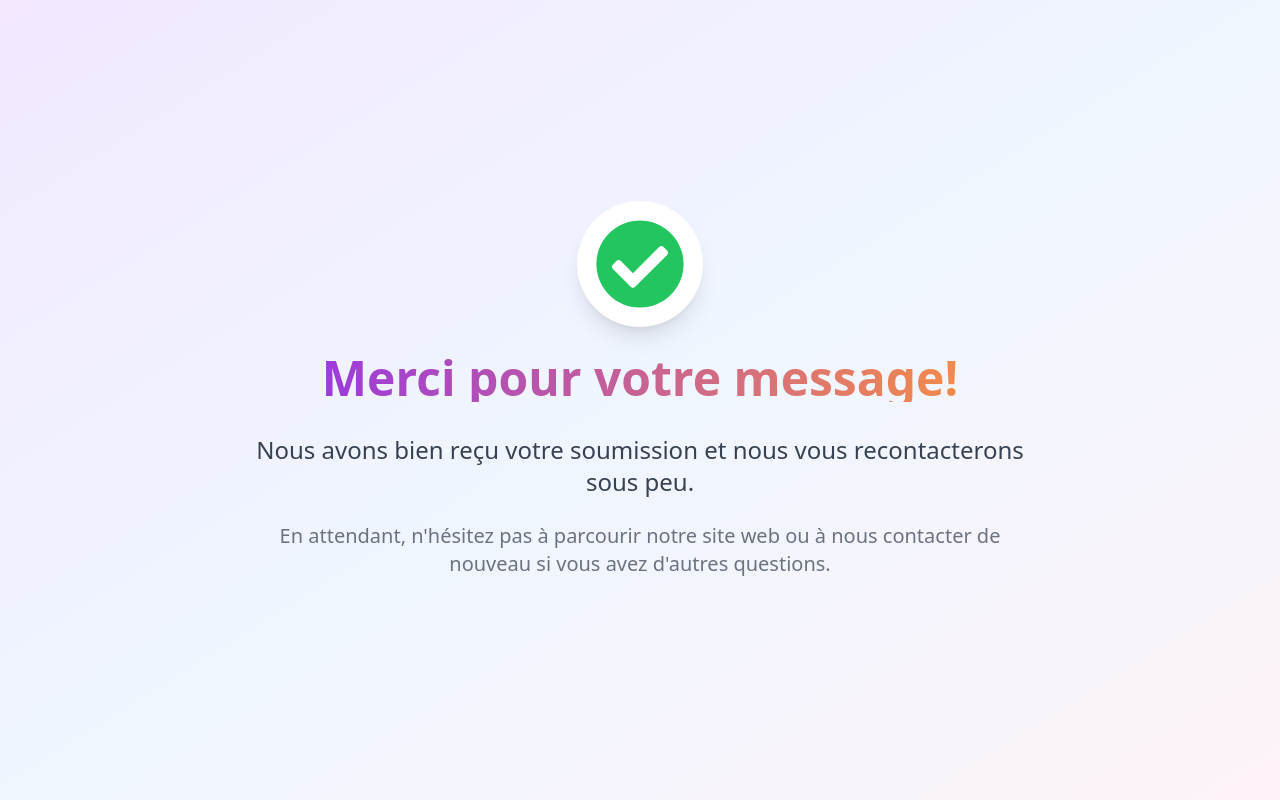
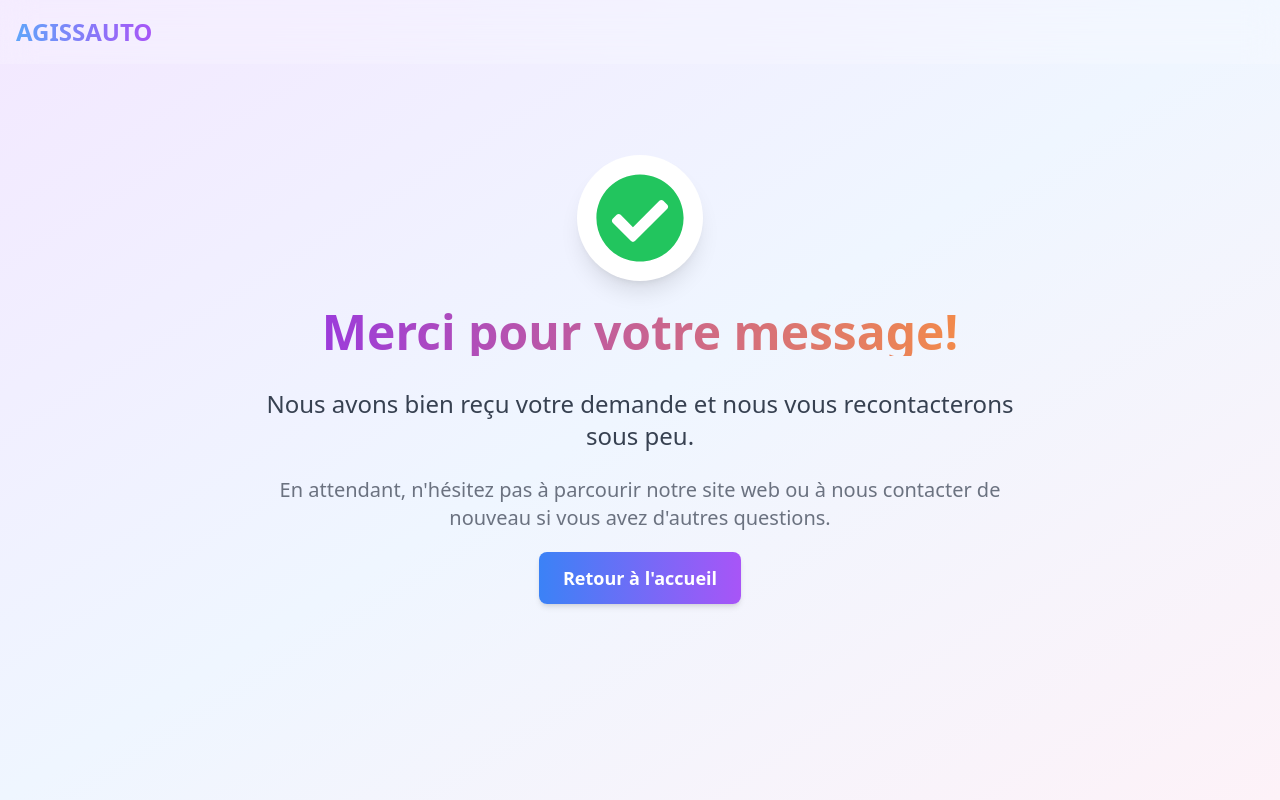
Before and after one commit to kando-o/RS_DEPANNAGE, a React (Vite) app: page /message-recu in a window 1280 px wide. Built offline with nearby package versions, Linux system fonts and the light colour scheme.

Commit message:
AGISAUTO Add ThankYou

```diff
--- a/src/components/ThankYou.jsx
+++ b/src/components/ThankYou.jsx
@@ -1,10 +1,15 @@
 import React, { useEffect, useRef } from "react";
 import { gsap } from "gsap";
 import { FaCheckCircle } from "react-icons/fa";
+import { Helmet, HelmetProvider } from "react-helmet-async";
+import { NavLink } from "react-router-dom";
+
 
 export default function ThankYou() {
   const messageRef = useRef(null);
   const iconRef = useRef(null);
+  const navbarRef = useRef(null);
+
 
   useEffect(() => {
     // GSAP Animations
@@ -21,6 +26,73 @@ export default function ThankYou() {
   }, []);
 
   return (
+	  /* Helmet pour les métadonnées */
+    <HelmetProvider>
+      <Helmet>
+				<title>Merci pour votre message | AGISSAUTO - Épaviste agréé</title>
+				<meta
+					name="description"
+					content="Nous avons bien reçu votre message ! Notre équipe vous contactera sous peu. AGISSAUTO, expert en enlèvement gratuit d'épaves en Île-de-France et partout en France."
+					/>
+
+					<meta
+					name="keywords"
+					content="confirmation message, contact AGISSAUTO, épaviste, enlèvement épaves, épaviste agréé, service auto, dépannage voiture, récupération véhicule"
+				/>
+
+				<meta name="author" content="AGISSAUTO" />
+				<meta name="robots" content="noindex, follow" />
+
+				<link rel="canonical" href="https://agissauto.fr/message-recu" />
+
+				{/* Open Graph (Facebook, WhatsApp) */}
+
+				<meta property="og:title" content="Merci pour votre message | AGISSAUTO - Épaviste agréé" />
+				<meta property="og:description" content="Nous avons bien reçu votre message ! Notre équipe vous répondra rapidement. Besoin d'un enlèvement d'épave ? Contactez-nous !" />
+				<meta property="og:type" content="website" />
+				<meta property="og:url" content="https://agissauto.fr/message-recu" />
+				<meta property="og:image:alt" content="https://agissauto.fr/assets/pic3-D21_GbCp.jpg" />
+				<meta property="og:site_name" content="AGISSAUTO" />
+
+				{/* Twitter Cards */}
+
+				<meta name="twitter:card" content="summary_large_image" loading="lazy" />
+				<meta name="twitter:title" content="Merci pour votre message | AGISSAUTO - Épaviste agréé" />
+				<meta name="twitter:description" content="Nous avons bien reçu votre message et vous répondrons rapidement. Enlèvement d'épaves gratuit en Île-de-France et dans toute la France !" />
+				<meta name="twitter:image:alt" content="https://agissauto.fr/assets/pic3-D21_GbCp.jpg" />
+
+				{/* Données structurées (Schema.org) */}
+
+				<script type="application/ld+json">
+					{`
+						{
+							"@context": "https://schema.org",
+							"@type": "WebPage",
+							"name": "Merci pour votre message | AGISSAUTO - Épaviste agréé",
+							"description": "Nous avons bien reçu votre message ! Notre équipe vous contactera sous peu. Besoin d'un enlèvement d'épave ? Contactez-nous.",
+							"url": "https://agissauto.fr/message-recu",
+							"image": "https://agissauto.fr/assets/pic3-D21_GbCp.jpg",
+							"publisher": {
+								"@type": "Organization",
+								"name": "AGISSAUTO",
+								"url": "https://agissauto.fr",
+								"logo": {
+									"@type": "ImageObject",
+									"url": "https://agissauto.fr/assets/logo.png"
+								}
+							}
+						}
+					`}
+				</script>
+    	</Helmet>
+
+      <nav ref={navbarRef} className="bg-white bg-opacity-20 backdrop-blur-lg dark:bg-white/10 fixed w-full z-20 top-0 start-0">
+        <div className="max-w-screen-xl flex flex-wrap items-center justify-between mx-auto p-4">
+          <NavLink to="/" className="flex items-center space-x-3 text-2xl font-bold bg-gradient-to-r from-blue-400 to-purple-500 text-transparent bg-clip-text rtl:space-x-reverse transform hover:scale-105 transition duration-300">
+            AGISSAUTO
+          </NavLink>
+        </div>
+      </nav>
       <div className="flex flex-col items-center justify-center min-h-screen bg-gradient-to-br from-purple-100 via-blue-50 to-pink-50 py-20 px-4 sm:px-8 lg:px-16">
         {/* Animated Icon */}
         <div
@@ -36,12 +108,19 @@ export default function ThankYou() {
             Merci pour votre message!
           </h1>
           <p className="text-lg sm:text-xl lg:text-2xl text-gray-700 mb-6">
-          Nous avons bien reçu votre soumission et nous vous recontacterons sous peu.
+            Nous avons bien reçu votre demande et nous vous recontacterons sous peu.
           </p>
           <p className="text-base sm:text-lg lg:text-xl text-gray-500">
             En attendant, n'hésitez pas à parcourir notre site web ou à nous contacter de nouveau si vous avez d'autres questions.
           </p>
+					<NavLink
+    				to="/"
+    				className="inline-block bg-gradient-to-r from-blue-500 to-purple-500 text-white m-5 px-6 py-3 rounded-lg text-lg font-semibold shadow-md hover:shadow-xl transform hover:scale-105 transition duration-300"
+					>
+    				Retour à l'accueil
+					</NavLink>
         </div>
       </div>
+    </HelmetProvider>
   );
 }
```
Lines whose indentation alone changed are shown as unchanged.
